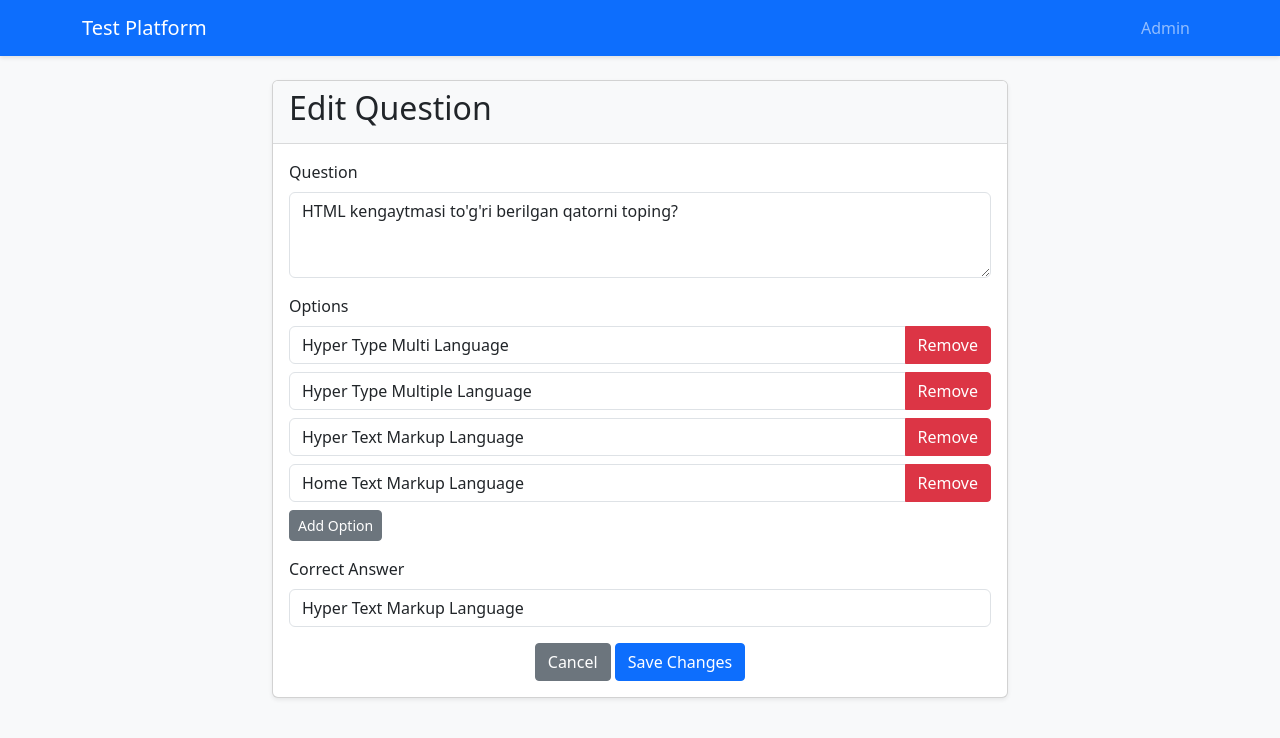
After one commit to egamovj/student_test_platform, a Flask app: page /edit_question/1 in a window 1280 px wide. The commit adds this page. Shown: the top 738 px of the page. Run offline with Flask 3, Linux system fonts and the light colour scheme; a user stored in the database is signed in.

Commit message:
added edit section in admin panel

```diff
--- a/app.py
+++ b/app.py
@@ -168,9 +168,40 @@ def add_question():
         db.session.add(new_question)
         db.session.commit()
         flash('Question added successfully!')
-        return redirect(url_for('add_question'))
+        return redirect(url_for('manage_questions'))
 
     return render_template('add_question.html')
+
+@app.route('/manage_questions')
+@admin_required
+def manage_questions():
+    questions = Question.query.all()
+    return render_template('manage_questions.html', questions=questions)
+
+@app.route('/edit_question/<int:id>', methods=['GET', 'POST'])
+@admin_required
+def edit_question(id):
+    question = Question.query.get_or_404(id)
+
+    if request.method == 'POST':
+        question.question_text = request.form.get('question')
+        question.correct_answer = request.form.get('correct_answer')
+        question.options = str(request.form.getlist('options[]'))
+
+        db.session.commit()
+        flash('Question updated successfully!')
+        return redirect(url_for('manage_questions'))
+
+    return render_template('edit_question.html', question=question)
+
+@app.route('/delete_question/<int:id>')
+@admin_required
+def delete_question(id):
+    question = Question.query.get_or_404(id)
+    db.session.delete(question)
+    db.session.commit()
+    flash('Question deleted successfully!')
+    return redirect(url_for('manage_questions'))
 
 if __name__ == '__main__':
     with app.app_context():
--- a/templates/admin.html
+++ b/templates/admin.html
@@ -6,7 +6,10 @@
         <div class="card">
             <div class="card-header d-flex justify-content-between align-items-center">
                 <h2>Admin Dashboard</h2>
-                <a href="{{ url_for('add_question') }}" class="btn btn-primary">Add New Question</a>
+                <div>
+                    <a href="{{ url_for('manage_questions') }}" class="btn btn-primary me-2">Manage Questions</a>
+                    <a href="{{ url_for('add_question') }}" class="btn btn-success">Add New Question</a>
+                </div>
             </div>
             <div class="card-body">
                 <h3 class="mb-4">Test Results</h3>
--- /dev/null
+++ b/templates/edit_question.html
@@ -0,0 +1,70 @@
+{% extends "base.html" %}
+
+{% block content %}
+<div class="row justify-content-center">
+    <div class="col-md-8">
+        <div class="card">
+            <div class="card-header">
+                <h2>Edit Question</h2>
+            </div>
+            <div class="card-body">
+                <form action="{{ url_for('edit_question', id=question.id) }}" method="POST">
+                    <div class="mb-3">
+                        <label for="question" class="form-label">Question</label>
+                        <textarea class="form-control" id="question" name="question" rows="3" required>{{ question.question_text }}</textarea>
+                    </div>
+
+                    <div id="options-container">
+                        <div class="mb-3">
+                            <label class="form-label">Options</label>
+                            <div class="option-inputs">
+                                {% for option in question.options|eval %}
+                                <div class="input-group mb-2">
+                                    <input type="text" class="form-control" name="options[]" value="{{ option }}" required>
+                                    <button type="button" class="btn btn-danger remove-option" onclick="removeOption(this)">Remove</button>
+                                </div>
+                                {% endfor %}
+                            </div>
+                            <button type="button" class="btn btn-secondary btn-sm" onclick="addOption()">Add Option</button>
+                        </div>
+                    </div>
+
+                    <div class="mb-3">
+                        <label for="correct_answer" class="form-label">Correct Answer</label>
+                        <input type="text" class="form-control" id="correct_answer" name="correct_answer" value="{{ question.correct_answer }}" required>
+                    </div>
+
+                    <div class="text-center">
+                        <a href="{{ url_for('manage_questions') }}" class="btn btn-secondary">Cancel</a>
+                        <button type="submit" class="btn btn-primary">Save Changes</button>
+                    </div>
+                </form>
+            </div>
+        </div>
+    </div>
+</div>
+{% endblock %}
+
+{% block scripts %}
+<script>
+function addOption() {
+    const container = document.querySelector('.option-inputs');
+    const newOption = document.createElement('div');
+    newOption.className = 'input-group mb-2';
+    newOption.innerHTML = `
+        <input type="text" class="form-control" name="options[]" required>
+        <button type="button" class="btn btn-danger remove-option" onclick="removeOption(this)">Remove</button>
+    `;
+    container.appendChild(newOption);
+}
+
+function removeOption(button) {
+    const optionsCount = document.querySelectorAll('.option-inputs .input-group').length;
+    if (optionsCount > 1) {
+        button.closest('.input-group').remove();
+    } else {
+        alert('You must have at least one option!');
+    }
+}
+</script>
+{% endblock %}
```
Also changed, not shown: templates/manage_questions.html (added, +64 -0 lines).
